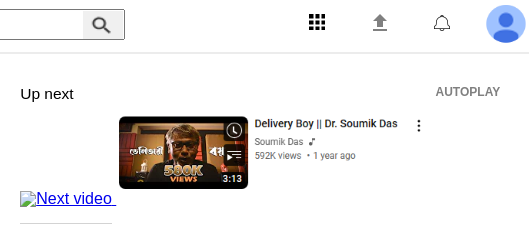
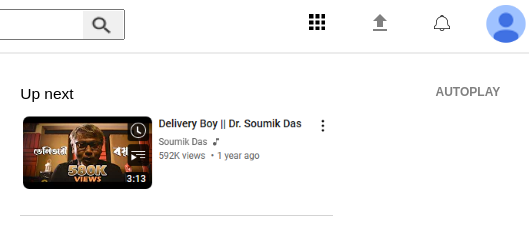
Before and after one commit to kunalkumar2511/youtube-webpage-clone-master, a plain HTML site: page index.html in a window 1280 px wide. Shown: the top 232 px of the page, 751-1280 px from the left. Drawn offline with Linux system fonts and the light colour scheme; the site is published under a folder, as on GitHub Pages, so addresses that start at the root find nothing.

Commit message:
Update index.html

```diff
--- a/index.html
+++ b/index.html
@@ -75,7 +75,7 @@
                             <a href="#">AUTOPLAY</a>
                         </div>
                         <a href="#" class="first-img-aside">
-                            <img src="/images/aside-pic.png" alt="Next video">
+                            <img src="images/aside-pic.png" alt="Next video">
                         </a>
                         <a href="#" >
                             <img  class="aside__video" src="images/aside-pic.png" alt="Next video">
```
